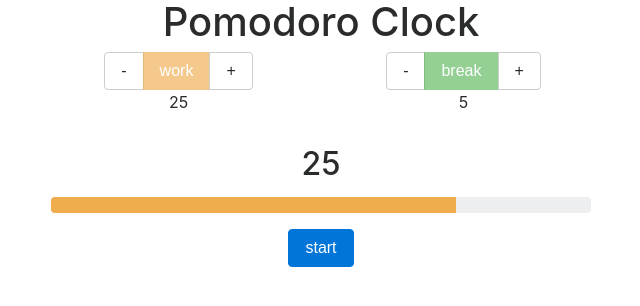
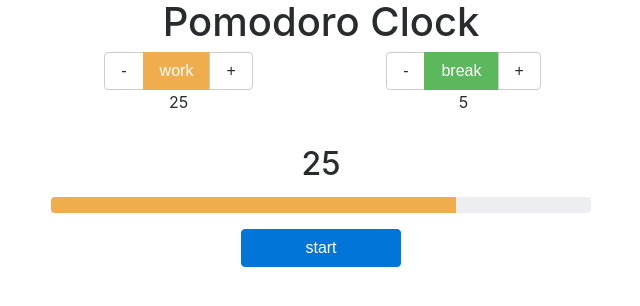
Before and after one commit to fitnessyulya/FreeCodeCamp, a website: page Advanced Front End Development Projects/Build a Pomodoro Clock/app/index.html in a window 1280 px wide. Shown: the whole page, without its empty margins (319-959 px from the left). Drawn offline with nearby package versions, Linux system fonts and the light colour scheme.

Commit message:
Minor button update

```diff
--- a/Advanced Front End Development Projects/Build a Pomodoro Clock/app/index.html
+++ b/Advanced Front End Development Projects/Build a Pomodoro Clock/app/index.html
@@ -21,7 +21,7 @@
       <div class="col-sm-10 col-md-3">
         <div class="btn-group" role="group" aria-label="Basic example">
           <button type="button" class="btn btn-secondary" onclick="changeWorkTime('-1')">-</button>
-          <button type="button" class="btn btn-warning disabled">work</button>
+          <button type="button" class="btn btn-warning">work</button>
           <button type="button" class="btn btn-secondary" onclick="changeWorkTime('1')">+</button>
         </div>
         <p class="break-adjust text-center" id="work-timer-element">25</p>
@@ -29,7 +29,7 @@
       <div class="col-sm-10 col-md-3">
         <div class="btn-group text-center" role="group" aria-label="Basic example">
           <button type="button" class="btn btn-secondary" onclick="changeBreakTime('-1')">-</button>
-          <button type="button" class="btn btn-success disabled">break</button>
+          <button type="button" class="btn btn-success">break</button>
           <button type="button" class="btn btn-secondary" onclick="changeBreakTime('1')">+</button>
         </div>
         <p class="break-adjust text-center" id="break-timer-element">5</p>
@@ -51,7 +51,7 @@
     </div>
     <div class="row justify-content-center text-center">
       <div class="col-sm-4 col-md-2">
-        <button type="button" class="btn btn-primary my-3" id="timer-control">start</button>
+        <button type="button" class="btn btn-primary btn-block my-3" id="timer-control">start</button>
       </div>
     </div>
   </div>
```
